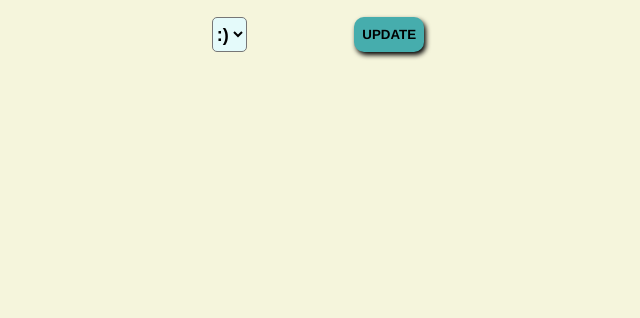
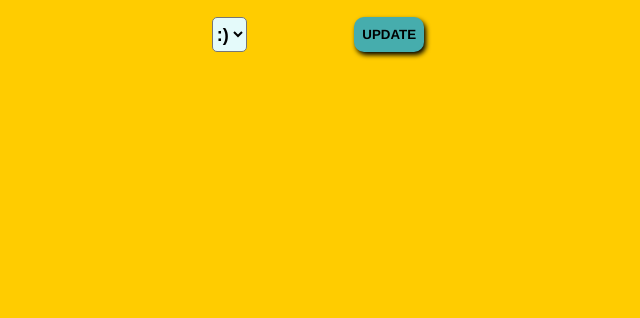
Before and after one commit to marpri-17/Adalab-exercises, a website: page docs/index.html in a window 1280 px wide. Shown: the part 482-800 px from the top of the page, without its empty margins (322-962 px from the left). Drawn offline with Linux system fonts and the light colour scheme; a web font is replaced by a local one.

Commit message:
trivial change :poop:

```diff
--- a/_src/assets/scss/main.scss
+++ b/_src/assets/scss/main.scss
@@ -13,7 +13,7 @@ h1 {
   height: 100vh;
   max-width: 100%;
   max-height: 100%;
-  background-color: beige;
+  background-color: #ffcc00;
   display: flex;
   flex-direction: column;
   justify-content: center;
```
Also changed, not shown: docs/assets/css/main.css.
